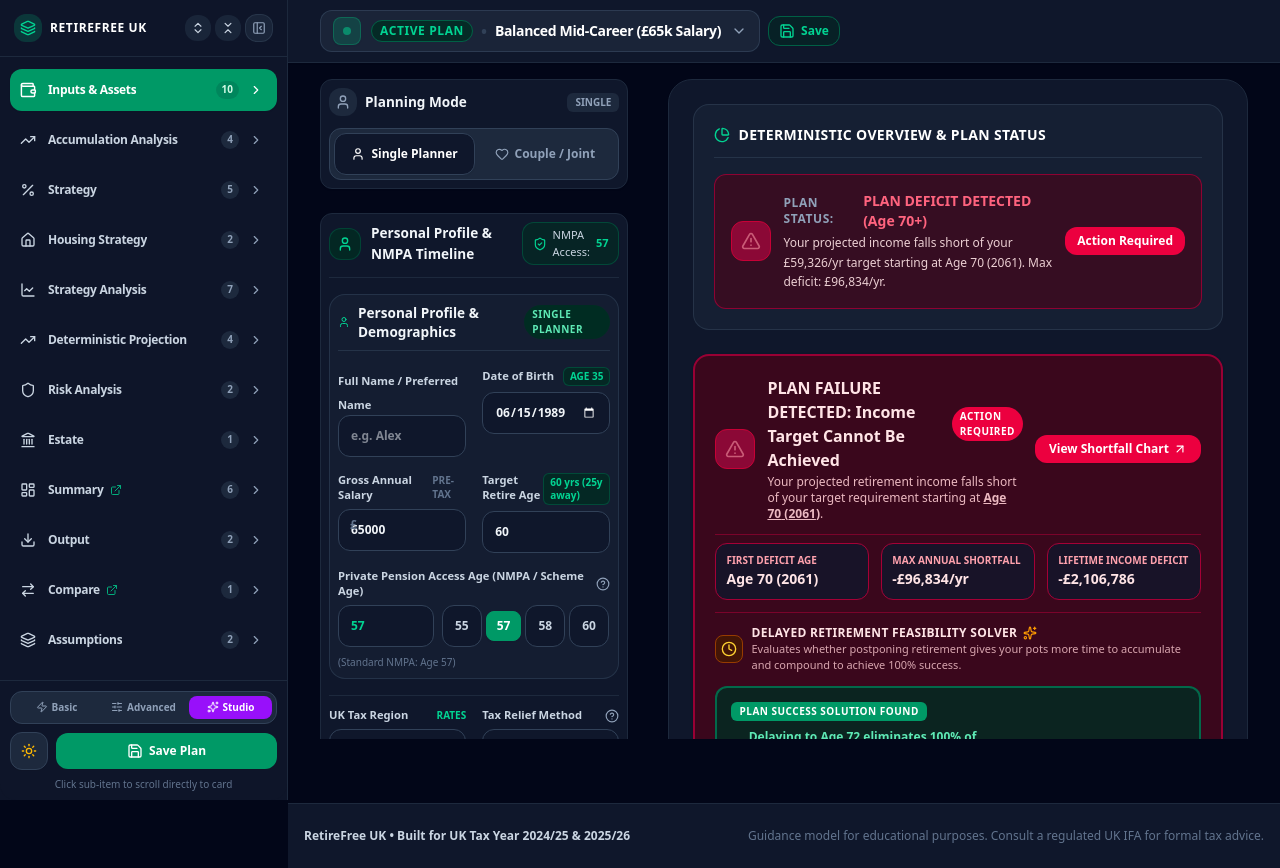
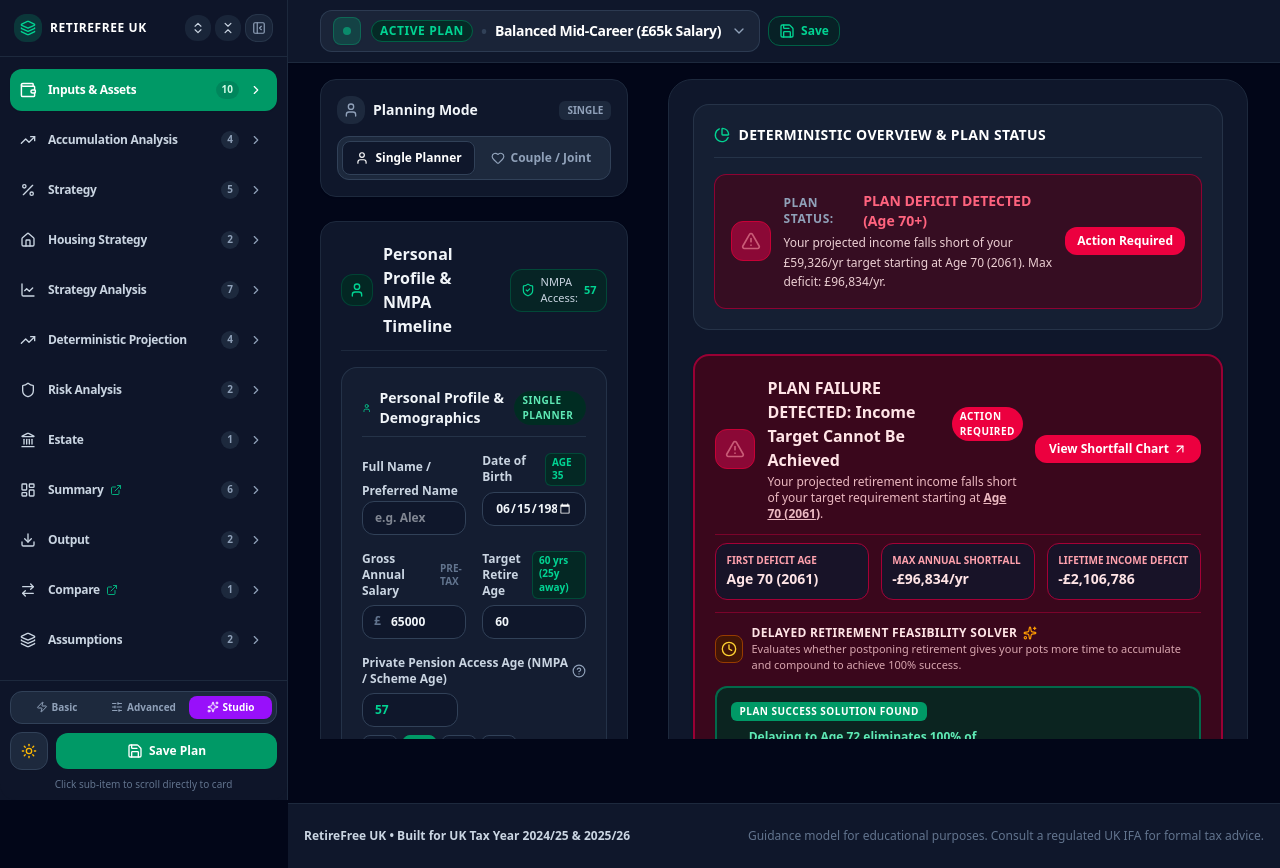
Before and after one commit to two4193c/RetireFreeUKv4, a React (Vite) app: page / in a window 1280 px wide. Both pictures are taken after a click on the button "Studio". Built offline with nearby package versions, Linux system fonts and the light colour scheme.

Commit message:
Resolve merge conflict in index.css

```diff
--- a/src/index.css
+++ b/src/index.css
@@ -57,37 +57,3 @@
 .dark .custom-scrollbar::-webkit-scrollbar-thumb {
   background-color: rgba(51, 65, 85, 0.5);
 }
-/* Studio Mode Left Pane Compaction */
-.studio-mode-left .bg-white, .studio-mode-left .dark\:bg-slate-900 {
-  padding: 0.75rem;
-  border-radius: 0.75rem;
-}
-.studio-mode-left .space-y-8 > * + * {
-  margin-top: 0.5rem;
-}
-.studio-mode-left .space-y-6 > * + * {
-  margin-top: 0.5rem;
-}
-.studio-mode-left .p-6 {
-  padding: 0.75rem;
-}
-.studio-mode-left .gap-6 {
-  gap: 0.5rem;
-}
-.studio-mode-left .p-4 {
-  padding: 0.5rem;
-}
-.studio-mode-left h2, .studio-mode-left h3 {
-  font-size: 0.85rem;
-}
-.studio-mode-left input, .studio-mode-left select {
-  padding: 0.25rem 0.5rem;
-  font-size: 0.75rem;
-}
-.studio-mode-left label {
-  font-size: 0.7rem;
-}
-.studio-mode-left button[role="switch"] {
-  transform: scale(0.9);
-  transform-origin: left center;
-}
```
